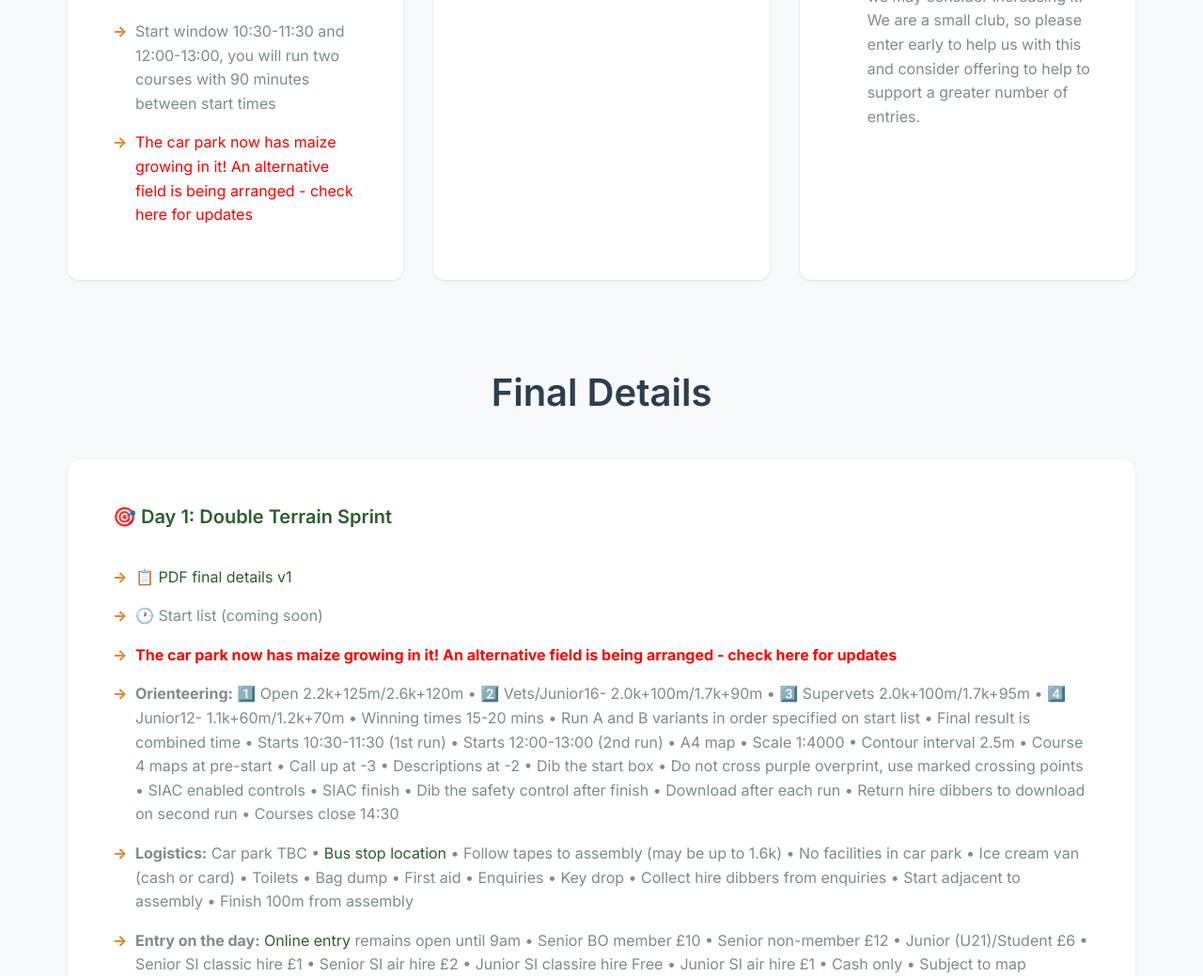
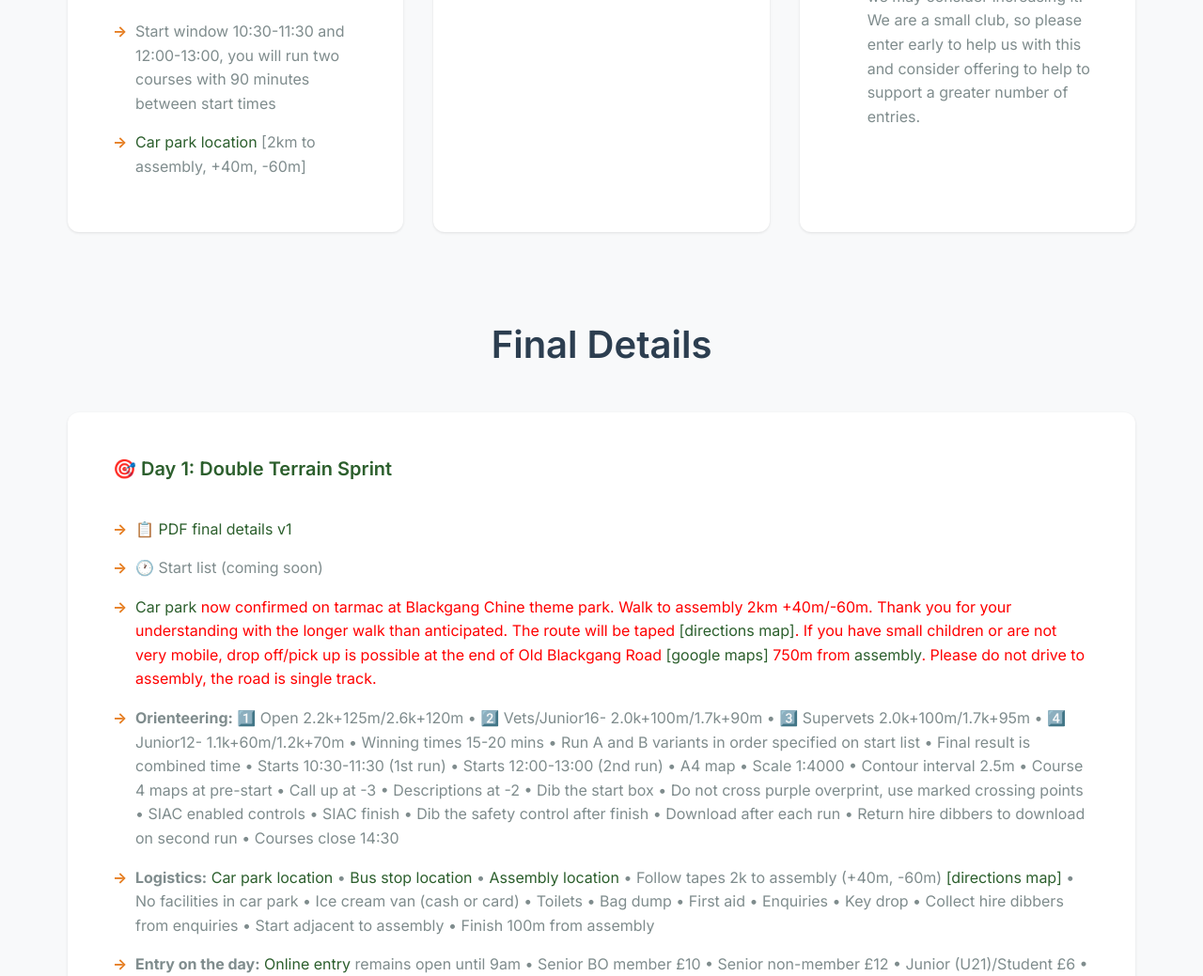
Before and after one commit to bwindsor/wighto-50, a website built with webpack: page index.html in a window 1280 px wide. Shown: the part 1220-2259 px from the top of the page at 94% size. Built offline with nearby package versions, Linux system fonts and the light colour scheme.

Commit message:
Add day 1 parking information

```diff
--- a/index.html
+++ b/index.html
@@ -87,7 +87,7 @@
               <li>Final result is the two sprint times added together</li>
               <li>Open, Vets, Super Vets, Junior classes available (level D)</li>
               <li>Start window 10:30-11:30 and 12:00-13:00, you will run two courses with 90 minutes between start times</li>
-              <li style="color:red">The car park now has maize growing in it! An alternative field is being arranged - check here for updates</li>
+              <li><a href="https://maps.app.goo.gl/v5ghogjhvZpnSpno6" target="_blank">Car park location</a> [2km to assembly, +40m, -60m]</li>
             </ul>
           </div>
           <div class="info-card">
@@ -127,9 +127,9 @@
             <ul>
               <li>📋 <a href="files/Wight50_Final_Details_v1.pdf" target="_blank">PDF final details v1</a></li>
               <li>🕐 Start list (coming soon) </li>
-              <li style="color:red"><b>The car park now has maize growing in it! An alternative field is being arranged - check here for updates</b></li>
+              <li style="color:red"><a href="https://maps.app.goo.gl/v5ghogjhvZpnSpno6" target="_blank">Car park</a> now confirmed on tarmac at Blackgang Chine theme park. Walk to assembly 2km +40m/-60m. Thank you for your understanding with the longer walk than anticipated. The route will be taped <a href="/files/Day1ParkingToAssembly.png" target="_blank">[directions map]</a>. If you have small children or are not very mobile, drop off/pick up is possible at the end of Old Blackgang Road <a href="https://maps.app.goo.gl/qB7FxUsuDUyKCGjSA" target="_blank">[google maps]</a> 750m from <a href="https://maps.app.goo.gl/Fv8QPjH8XnwGYyc89" target="_blank">assembly</a>. Please do not drive to assembly, the road is single track.</li>
               <li><b>Orienteering:</b> 1️⃣ Open 2.2k+125m/2.6k+120m • 2️⃣ Vets/Junior16- 2.0k+100m/1.7k+90m • 3️⃣ Supervets 2.0k+100m/1.7k+95m • 4️⃣ Junior12- 1.1k+60m/1.2k+70m • Winning times 15-20 mins • Run A and B variants in order specified on start list • Final result is combined time • Starts 10:30-11:30 (1st run) • Starts 12:00-13:00 (2nd run) • A4 map • Scale 1:4000 • Contour interval 2.5m • Course 4 maps at pre-start • Call up at -3 • Descriptions at -2 • Dib the start box • Do not cross purple overprint, use marked crossing points • SIAC enabled controls • SIAC finish • Dib the safety control after finish • Download after each run • Return hire dibbers to download on second run • Courses close 14:30
-              <li><b>Logistics:</b> Car park TBC • <a href="https://maps.app.goo.gl/prGzpcB4ECMJeFd7A" target="_blank">Bus stop location</a> • Follow tapes to assembly (may be up to 1.6k) • No facilities in car park • Ice cream van (cash or card) • Toilets • Bag dump • First aid • Enquiries • Key drop • Collect hire dibbers from enquiries • Start adjacent to assembly • Finish 100m from assembly</li>
+              <li><b>Logistics:</b> <a href="https://maps.app.goo.gl/v5ghogjhvZpnSpno6" target="_blank">Car park location</a> • <a href="https://maps.app.goo.gl/prGzpcB4ECMJeFd7A" target="_blank">Bus stop location</a> • <a href="https://maps.app.goo.gl/Fv8QPjH8XnwGYyc89" target="_blank">Assembly location</a> • Follow tapes 2k to assembly (+40m, -60m) <a href="/files/Day1ParkingToAssembly.png" target="_blank">[directions map]</a> • No facilities in car park • Ice cream van (cash or card) • Toilets • Bag dump • First aid • Enquiries • Key drop • Collect hire dibbers from enquiries • Start adjacent to assembly • Finish 100m from assembly</li>
               <li><b>Entry on the day:</b> <a href="https://racesignup.co.uk/needles-and-knolls" target="_blank">Online entry</a> remains open until 9am • Senior BO member £10 • Senior non-member £12 • Junior (U21)/Student £6 • Senior SI classic hire £1 • Senior SI air hire £2 • Junior SI classire hire Free • Junior SI air hire £1 • Cash only • Subject to map availability</li>
               <li><b>Safety:</b> Mandatory leg and torso cover • Very steep slopes • High cliffs • Cattle • Dogs only on a lead • No fires • Cagoules may be compulsory in bad weather • Whistle recommended • Nearest Hospital St Mary's Newport, PO30 5TG, <a href="https://w3w.co/ruling.solicitor.jams" target="_blank">[///ruling.solicitor.jams]</a> <a href="https://maps.app.goo.gl/7cdFhEiKZcyGPGep9" target="_blank">[google maps]</a> • Shadowing advised for inexperienced Juniors • Leave a sealed envelope at enquiries with any medical conditions we should know about, write name and clothing colour one the outside • Variable phone signal</li>
               <li><b>Officials:</b> <i>Organiser</i> Pete Bartlett (WightO) • <i>Planner</i> Pete Bartlett (WightO) • <i>Course Checker</i> Ben Windsor (DrongO) • <i>Safeguarding</i> Carol Taverner (WightO) • Thanks to the National Trust</li>
@@ -428,10 +428,9 @@
             <h3>What's new</h3>
             <table class="update-history">
               <tr>
-                <td>2026-06-29</td>
-                <td>Add results information</td>
+                <td>2026-06-30</td>
+                <td>Add Day 1 car park info</td>
               </tr>
-
               <tr>
                 <td>2026-06-29</td>
                 <td>Add PDF final details</td>
```
Also changed, not shown: files/Day1ParkingToAssembly.png (added).
